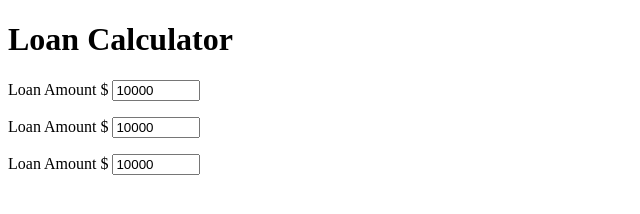
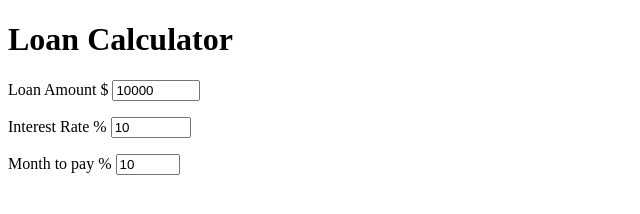
Before and after one commit to olivia-murimi/Loan-calculator, a plain HTML site: page index.html in a window 1280 px wide. Shown: the whole page, without its empty margins (0-640 px from the left). Drawn offline with Linux system fonts and the light colour scheme.

Commit message:
interst-rate

```diff
--- a/index.html
+++ b/index.html
@@ -11,11 +11,11 @@
         <p>Loan Amount $
            <input type="number" name="" id="loan-amount" min="1" max="500000" value="10000">
         </p>
-        <p>Loan Amount $
-            <input type="number" name="" id="loan-amount" min="1" max="500000" value="10000">
+        <p>Interest Rate %
+            <input type="number"  id="interest-rate" min="0" max="100" value="10" step=".1">
          </p>
-         <p>Loan Amount $
-            <input type="number" name="" id="loan-amount" min="1" max="500000" value="10000">
+         <p>Month to pay  %
+            <input type="number"  id="loan-amount" min="0" max="100" value="10">
          </p>
     </div>
 </body>
```
